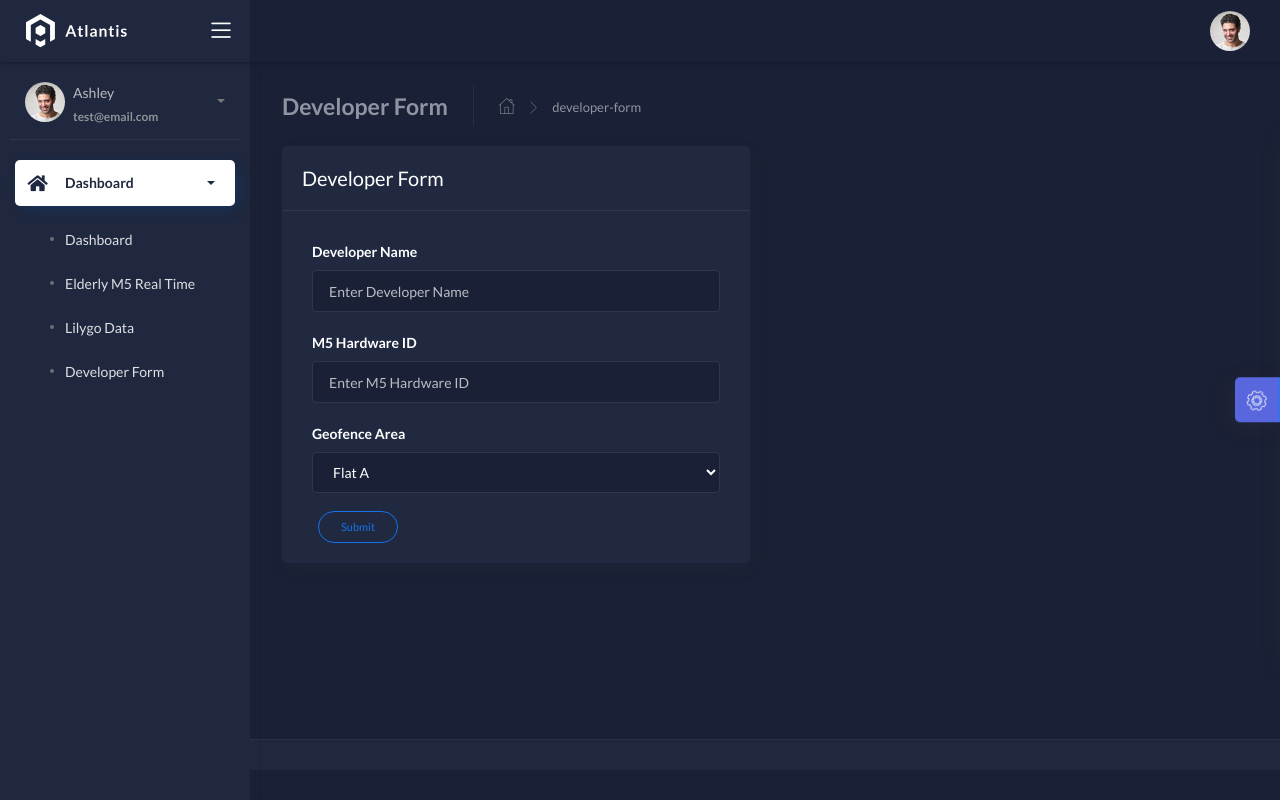
After one commit to ptrpfa/CSC2106-IoT-T02, a Flask app: page /developer-form in a window 1280 px wide. The commit adds this page. Run offline with Flask 3, Linux system fonts and the light colour scheme; a user stored in the database is signed in; some libraries are stand-ins or nearby versions.

Commit message:
Added developer form template

```diff
--- a/server/apps/home/routes.py
+++ b/server/apps/home/routes.py
@@ -39,6 +39,10 @@ def realTimeData():
     document = [doc for doc in documents]
 
     return  render_template("elderlyRealTimeData.html", documents=document, segment='index')
+
+@blueprint.route("/developer-form")
+def form():
+    return  render_template("developerForm.html", segment='index')
 
 @blueprint.route("/lilygo-data", methods=['POST', 'GET'])
 def lilygoData():
--- /dev/null
+++ b/server/apps/static/assets/css/form.css
@@ -0,0 +1,8 @@
+.button-wrapper {
+    padding-left: 2vh;
+    padding-top: 1vh;
+}
+
+.form-button {
+    width: 10vh;
+}
--- /dev/null
+++ b/server/apps/templates/developerForm.html
@@ -0,0 +1,69 @@
+{% extends "layouts/base.html" %}
+
+{% block title %} Tables {% endblock %}
+
+<!-- Specific Page CSS goes HERE  -->
+{% block stylesheets %}
+<link rel="stylesheet" href="/static/assets/css/form.css" />
+{% endblock stylesheets %}
+
+{% block content %}
+
+	<div class="content">
+		<div class="page-inner">
+			<div class="page-header">
+				<h4 class="page-title">Developer Form</h4>
+				<ul class="breadcrumbs">
+					<li class="nav-home">
+						<a href="index.html">
+							<i class="flaticon-home"></i>
+						</a>
+					</li>
+					<li class="separator">
+						<i class="flaticon-right-arrow"></i>
+					</li>
+					<li class="nav-item">
+						<a href="/lilygo-data">developer-form</a>
+					</li>
+				</ul>
+			</div>
+			<div class="row">
+				<div class="col-md-6">
+					<div class="card">
+						<div class="card-header">
+							<div class="card-title">Developer Form</div>
+						</div>
+						<div class="card-body">
+                            <form id="developerForm">
+                                <div class="form-group">
+                                    <label for="developerName">Developer Name</label>
+                                    <input type="text" class="form-control" id="developerName" name="developerName" placeholder="Enter Developer Name">
+                                </div>
+                                <div class="form-group">
+                                    <label for="projectName">M5 Hardware ID</label>
+                                    <input type="text" class="form-control" id="m5hardwareid" name="m5hardwareid" placeholder="Enter M5 Hardware ID">
+                                </div>
+                                <div class="form-group">
+                                    <label for="geofence">Geofence Area</label>
+                                    <select class="form-control" id="geofence" name="geofence">
+                                        <option>Flat A</option>
+                                        <option>Flat B</option>
+                                        <option>Flat C</option>
+                                    </select>
+                                </div>
+                                <div class="button-wrapper">
+                                    <button type="submit" class="btn btn-primary btn-border btn-round btn-sm form-button">Submit</button>
+                                </div>
+                            </form>
+						</div>
+					</div>
+				</div>
+			</div>
+		</div>
+	</div>
+
+{% endblock content %}
+
+{% block javascripts %}
+
+{% endblock javascripts %}
--- a/server/apps/templates/includes/sidebar.html
+++ b/server/apps/templates/includes/sidebar.html
@@ -63,6 +63,9 @@
                 <a href="/lilygo-data">
                   <span class="sub-item">Lilygo Data</span>
                 </a>
+                <a href="/developer-form">
+                  <span class="sub-item">Developer Form</span>
+                </a>
               </li>
             </ul>
           </div>
```
Also changed, not shown: flask-template/apps/db.sqlite3 (added).
